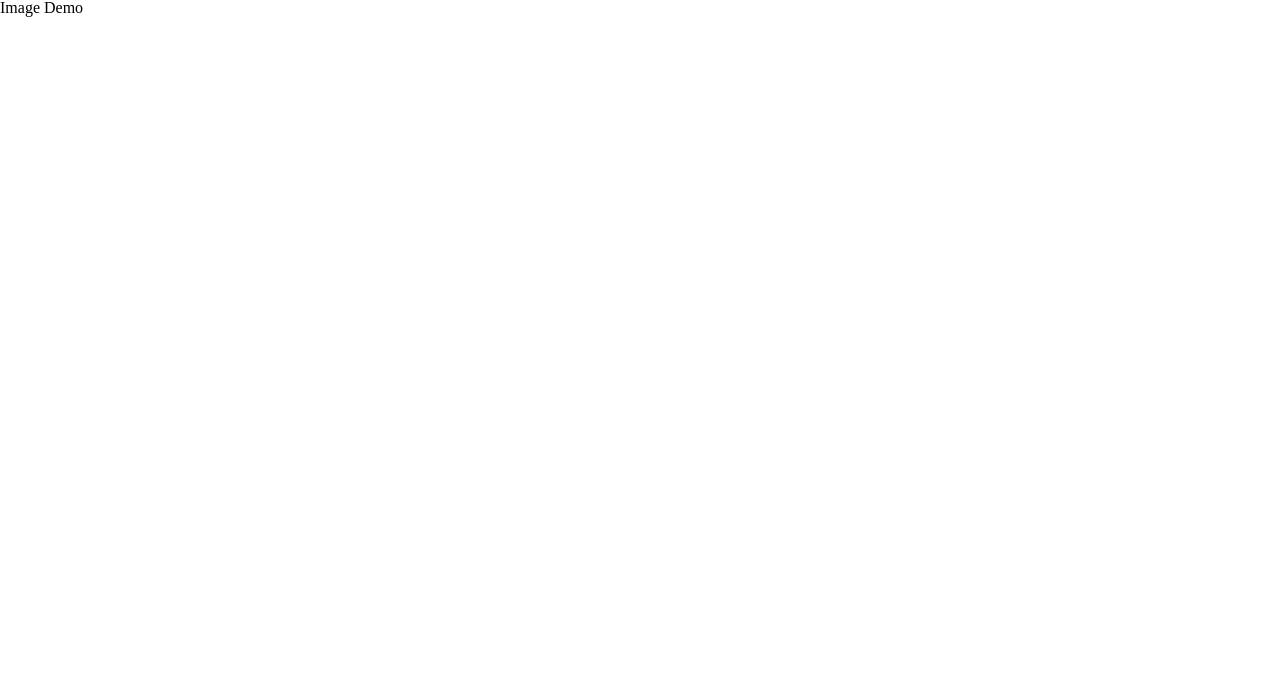
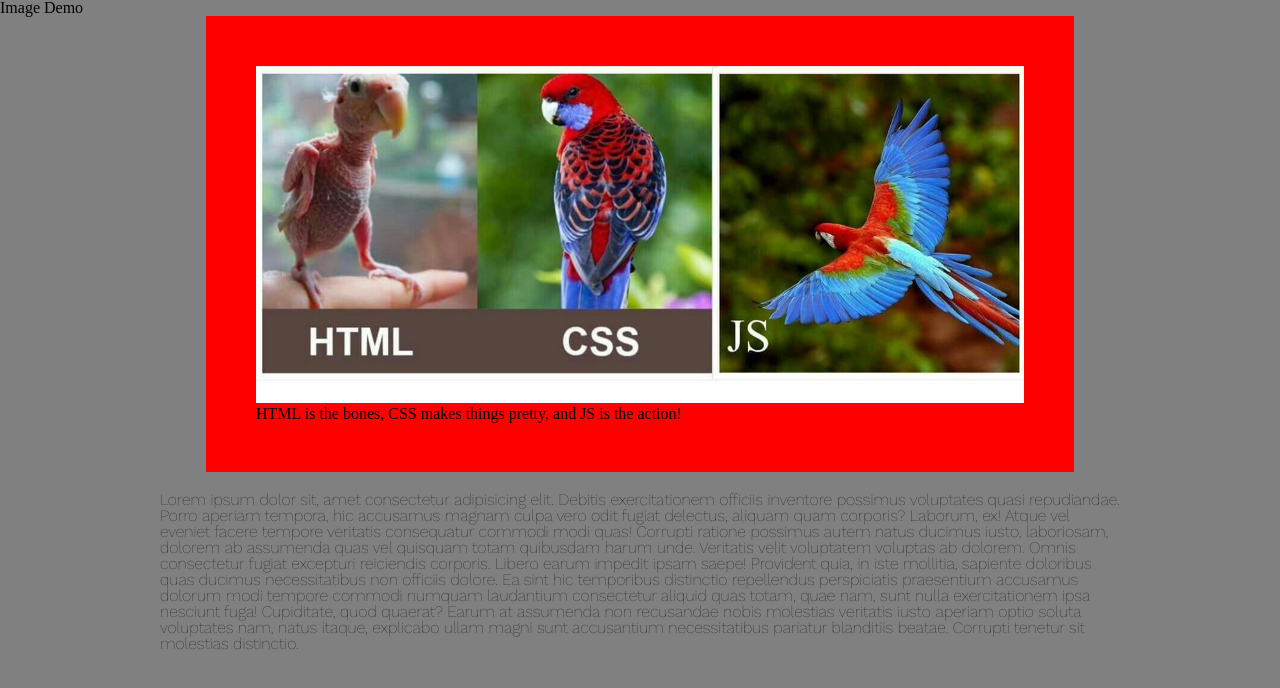
Before and after one commit to codefellows/seattle-code-201d92, a plain HTML site: page class-05/inclass-img-demo/index.html in a window 1280 px wide. Drawn offline with nearby package versions, Linux system fonts and the light colour scheme.

Commit message:
added inclass demos and examples

```diff
--- a/class-05/inclass-img-demo/css/style.css
+++ b/class-05/inclass-img-demo/css/style.css
@@ -0,0 +1,33 @@
+* {
+  background-color: grey;
+}
+
+/* Header Styling */
+
+/* Figure Styling */
+
+figure {
+  background-color: red;
+  width: 60%;
+  padding: 50px;
+  margin: auto;
+}
+
+figcaption {
+  background-color: inherit;
+}
+
+img {
+  width: 100%;
+}
+
+p {
+  width: 75%;
+  margin: auto;
+  margin-top: 20px;
+
+  /* font related styling */
+  font-family: Perpetua, 'Work Sans';
+
+  font-size: 1em;
+}
--- a/class-05/inclass-img-demo/index.html
+++ b/class-05/inclass-img-demo/index.html
@@ -8,11 +8,24 @@
   <link rel="preconnect" href="https://fonts.googleapis.com">
   <link rel="preconnect" href="https://fonts.gstatic.com" crossorigin>
   <link href="https://fonts.googleapis.com/css2?family=Pacifico&display=swap" rel="stylesheet">
-</head>
+
+  <link rel="preconnect" href="https://fonts.googleapis.com">
+<link rel="preconnect" href="https://fonts.gstatic.com" crossorigin>
+<link href="https://fonts.googleapis.com/css2?family=Work+Sans:wght@100&display=swap" rel="stylesheet">
+ </head>
 
 <body>
   <h1>Image Demo</h1>
+  <figure>
+    <img src="img/html-css-js-bird.jpg" alt="HTML-Bird is a nestling, CSS-Bird is beautiful, JavaScript-Bird is in flight" title="HTML CSS JS Bird">
+    <figcaption>HTML is the bones, CSS makes things pretty, and JS is the action!</figcaption>
+  </figure>
 
+  <p>Lorem ipsum dolor sit, amet consectetur adipisicing elit. Debitis exercitationem officiis inventore possimus voluptates quasi repudiandae. Porro aperiam tempora, hic accusamus magnam culpa vero odit fugiat delectus, aliquam quam corporis?
+  Laborum, ex! Atque vel eveniet facere tempore veritatis consequatur commodi modi quas! Corrupti ratione possimus autem natus ducimus iusto, laboriosam, dolorem ab assumenda quas vel quisquam totam quibusdam harum unde.
+  Veritatis velit voluptatem voluptas ab dolorem. Omnis consectetur fugiat excepturi reiciendis corporis. Libero earum impedit ipsam saepe! Provident quia, in iste mollitia, sapiente doloribus quas ducimus necessitatibus non officiis dolore.
+  Ea sint hic temporibus distinctio repellendus perspiciatis praesentium accusamus dolorum modi tempore commodi numquam laudantium consectetur aliquid quas totam, quae nam, sunt nulla exercitationem ipsa nesciunt fuga! Cupiditate, quod quaerat?
+  Earum at assumenda non recusandae nobis molestias veritatis iusto aperiam optio soluta voluptates nam, natus itaque, explicabo ullam magni sunt accusantium necessitatibus pariatur blanditiis beatae. Corrupti tenetur sit molestias distinctio.</p>
 </body>
 
 </html>
```
Also changed, not shown: class-05/git-branching-whiteboard.png (added), 1 other file.
